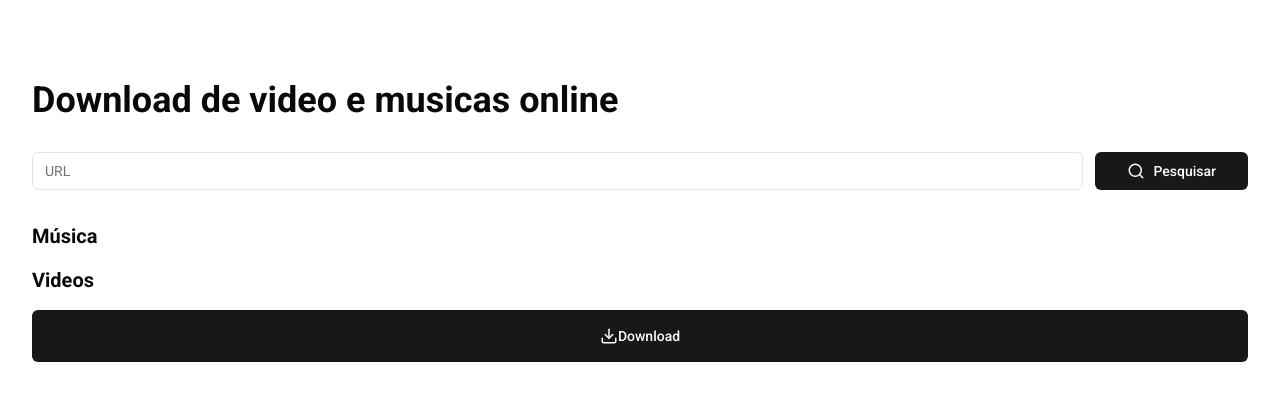
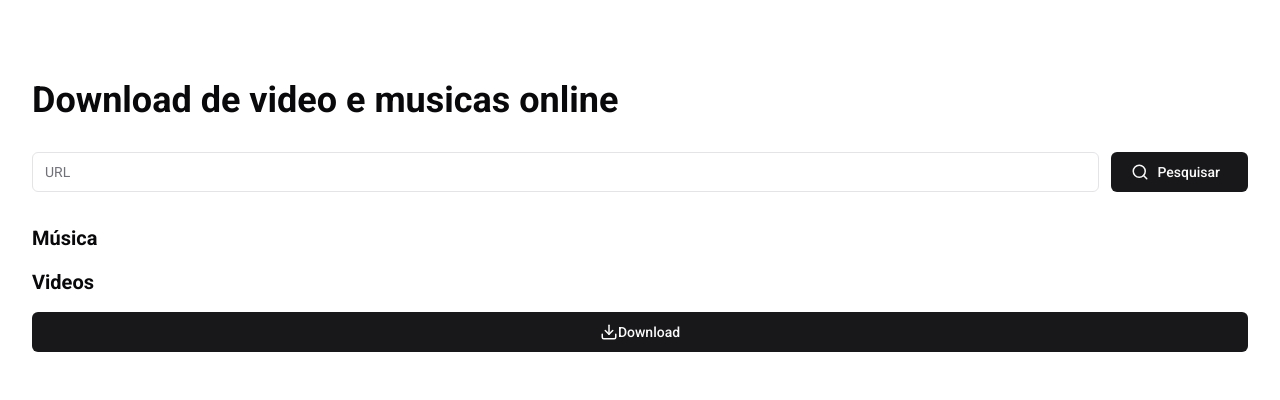
Before and after one commit to JoaoMaciel5G/Downloader-music, a Next.js app: page / in a window 1280 px wide. Shown: the top 400 px of the page. Built offline with nearby package versions, Linux system fonts and the light colour scheme.

Commit message:
add responsivity in input and button download

```diff
--- a/src/app/componentClientMain.tsx
+++ b/src/app/componentClientMain.tsx
@@ -24,9 +24,11 @@ export default function HomeClientComponent() {
     <section className="mt-20 mx-4 space-y-8">
       <Title/>
       <div>
-        <div className="flex gap-3" >
+        <div className="gap-3 flex" >
             <Input placeholder="URL" ref={valueInput}/>
-            <Button size={"lg"} onClick={() => handleFormatButtonSearch(valueInput?.current?.value, setLoading, setInfo)}>{loading ? <Spin/> : <span className="flex items-center gap-2"><Search size={18}/>Pesquisar</span>}</Button>
+            <Button size={"lg"} onClick={() => handleFormatButtonSearch(valueInput?.current?.value, setLoading, setInfo)}>
+              {loading ? <Spin/> : <><Search size={18}/><span className="hidden items-center mx-2 sm:flex">Pesquisar</span></>}
+            </Button>
         </div>
       </div>
       <div>
--- a/src/components/ui/button.tsx
+++ b/src/components/ui/button.tsx
@@ -22,7 +22,7 @@ const buttonVariants = cva(
       size: {
         default: "h-10 px-4 py-2",
         sm: "h-9 rounded-md px-3",
-        lg: "h-15 rounded-md px-8",
+        lg: "h-10 rounded-md px-5",
         icon: "h-10 w-10",
       },
     },
```
